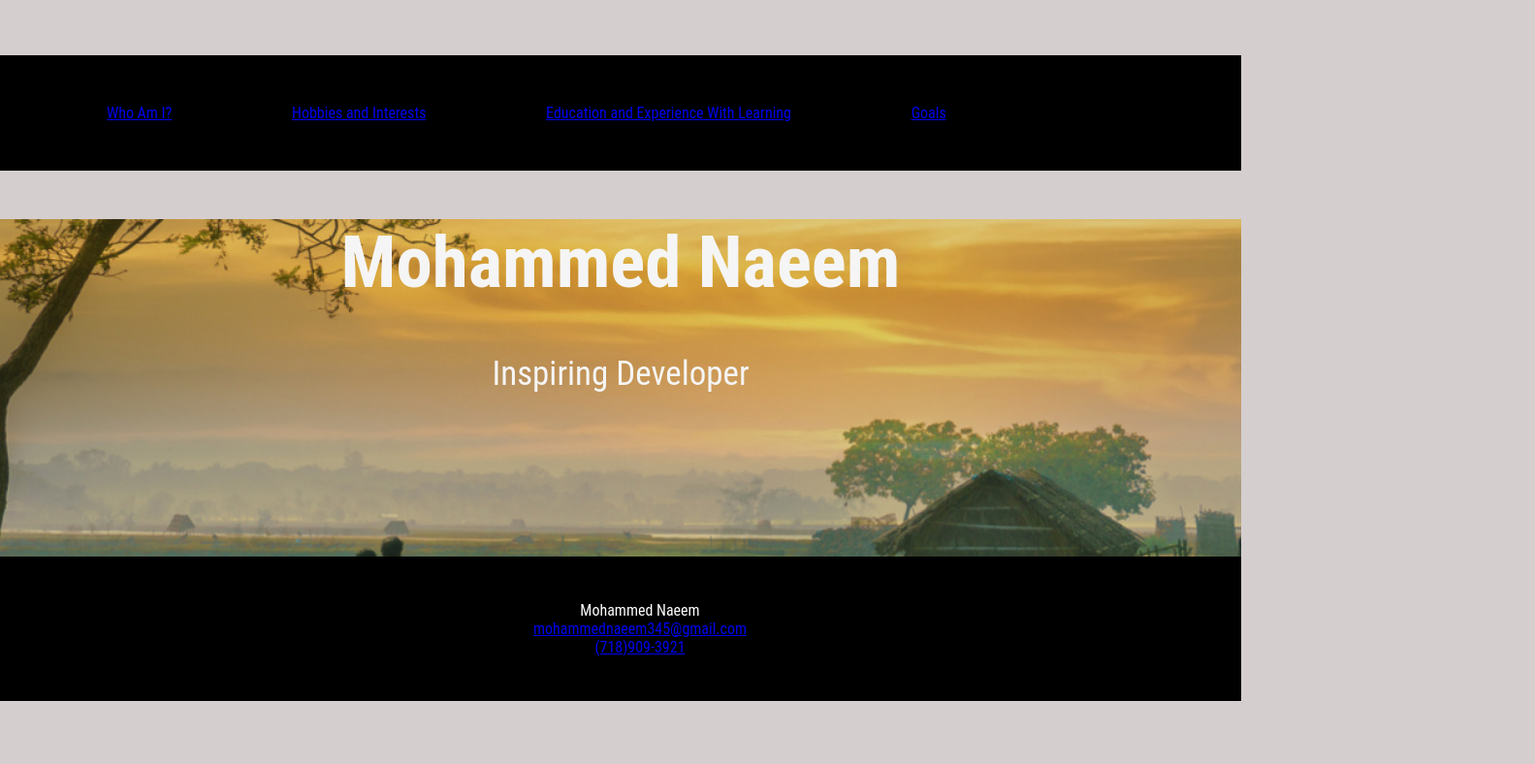
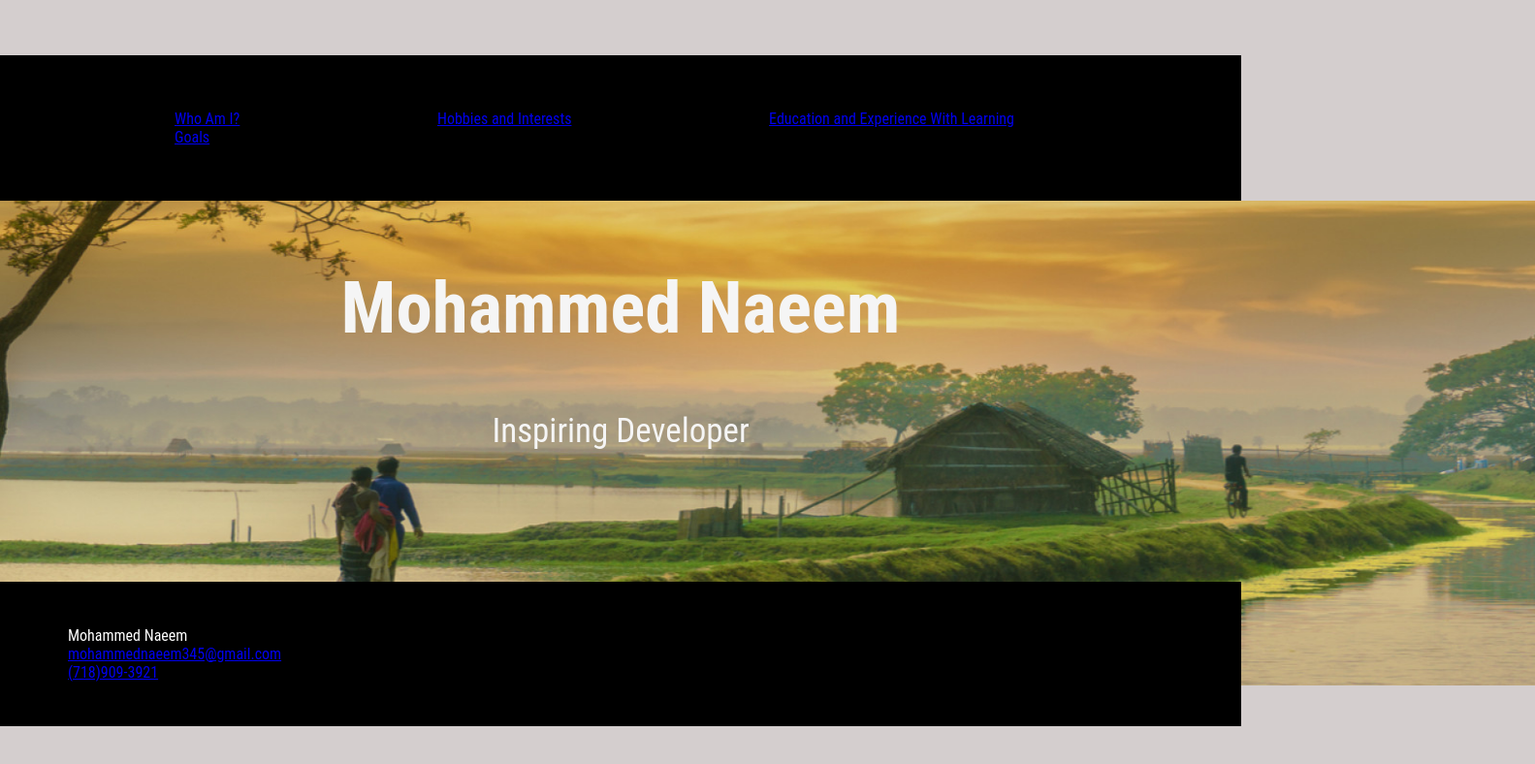
Before and after one commit to MNaeem345/Foxes78-HTML-CSS-Prework, a plain HTML site: page index.html in a window 1280 px wide. Shown: the whole page at 97% size, 1583 px wide, since content can reach past the window. Drawn offline with Linux system fonts and the light colour scheme.

Commit message:
added flex to navbar/ centered image in home page to the nav bar

```diff
--- a/css/main.css
+++ b/css/main.css
@@ -12,13 +12,7 @@ html{
 
 nav li{
     display: inline;
-    margin: 60px;
-
-}
-nav ul{
-    background-color:rgb(0, 0, 0);
-    margin: 0px;
-    padding: 50px;
+    margin: 100px;
 
 }
 
@@ -26,25 +20,30 @@ nav a:hover{
     color:whitesmoke;
 
 }
-.contacts{
-    background-color:rgb(0, 0, 0);
+nav {
+    display: flex;
+    flex-wrap: wrap;
+    justify-content: space-between;
+    background-color: black;
     margin: 0px;
-    padding: 30px;
-    color: white;
-    list-style-type: none;
-}
-.contacts ul{
-    list-style-type: none;
+    padding: 40px;
+
 }
 
-.hero-image{
-    background-image:url(../images/bangladesh\ landscape1.jpg)
+.background-image{
+
+    height: 500px;
+    width: 1583px;
 
 
 }
-.hero-image{
+
+
+.hero-text{
     color: whitesmoke;
     text-align: center;
+    position: relative;
+    bottom: 500px;
 
 }
 #bio{
@@ -63,3 +62,29 @@ nav a:hover{
     padding: 20px;
 
 }
+.contacts{
+    background-color:rgb(0, 0, 0);
+    margin: 0px;
+    padding: 30px;
+    color: white;
+    list-style-type: none;
+
+}
+.contacts ul{
+    list-style-type: none;
+}
+.main-contacts{
+    background-color:rgb(0, 0, 0);
+    margin: 0px;
+    padding: 30px;
+    color: white;
+    list-style-type: none;
+    position: relative;
+    bottom: 400px;
+
+
+}
+.main-contacts ul{
+    list-style-type: none;
+
+}
--- a/index.html
+++ b/index.html
@@ -1,5 +1,6 @@
 <!DOCTYPE html>
 <html lang="en">
+
 <head>
     <meta charset="UTF-8">
     <meta http-equiv="X-UA-Compatible" content="IE=edge">
@@ -7,8 +8,9 @@
     <title>Portfolio</title>
     <link rel="stylesheet" href="css/main.css">
 </head>
+
 <body>
-    </body>
+
     </br>
     </br>
     </br>
@@ -24,29 +26,21 @@
 
         </ul>
     </nav>
- <div class="hero-image">
+    <div>
+        <article>
+        <img class="background-image" src="images/bangladesh landscape1.jpg">
         <div class="hero-text">
             <h1 style="font-size:75px;">Mohammed Naeem</h1>
             <p style="font-size:35px;">Inspiring Developer</p>
         </div>
-
-</br>
-</br>
-</br>
-</br>
-</br>
-</br>
-</br>
-
-
- <div class="contacts">
+        </article>
+        <div class="main-contacts">
             <ul>
                 <li>Mohammed Naeem</li>
                 <li><a href="mailto:mohammednaeem345@gmail.com">mohammednaeem345@gmail.com</li>
                 <li>(718)909-3921</li>
             </ul>
         </div>
-
 </body>
 
 
```
Lines whose indentation alone changed are shown as unchanged.
